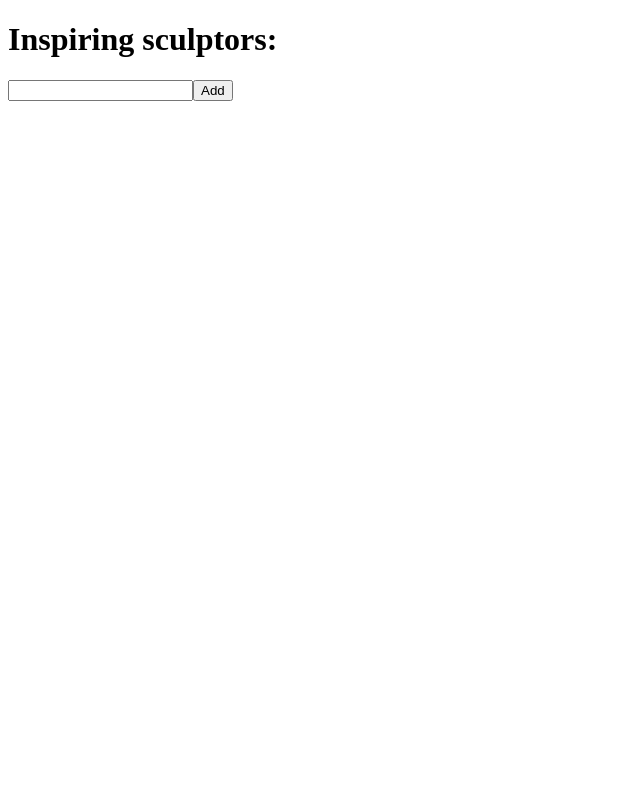
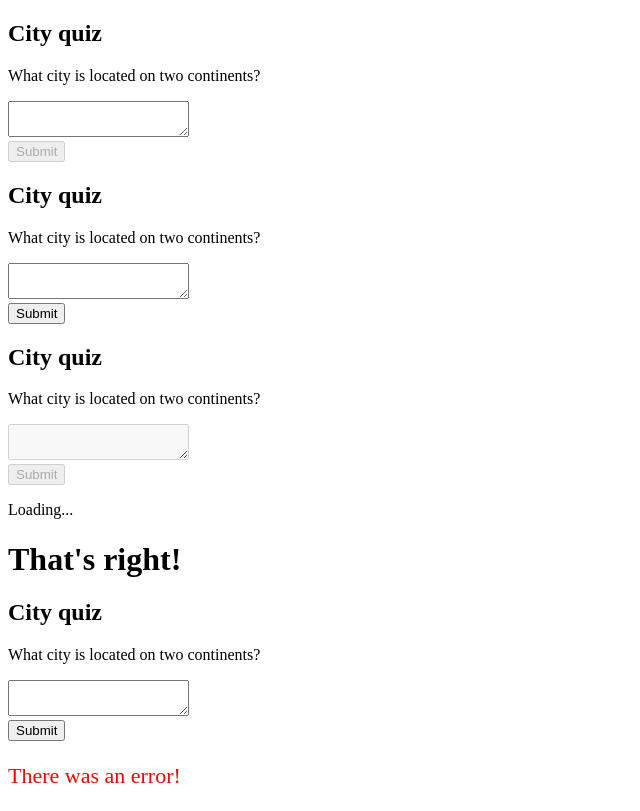
Before and after one commit to jahmedabeer/Learning-react, a React (Vite) app: page / in a window 1280 px wide. Shown: the whole page, without its empty margins (0-640 px from the left). Built offline with nearby package versions, Linux system fonts and the light colour scheme.

Commit message:
Thinking about UI declaratively - 1

```diff
--- a/src/App.jsx
+++ b/src/App.jsx
@@ -1,33 +1,14 @@
-import { useState } from 'react';
+import Form from "./components/Form";
 
-let nextId = 0;
+const statuses = ['empty', 'typing', 'submitting', 'success', 'error'] // Storybooks: Displaying many visual states at once
 
 export default function List() {
-  const [name, setName] = useState('');
-  const [artists, setArtists] = useState([]);
 
   return (
     <>
-      <h1>Inspiring sculptors:</h1>
-      <input
-        value={name}
-        onChange={e => setName(e.target.value)}
-      />
-      <button onClick={() => {
-        // artists.push({
-        //   id: nextId++,
-        //   name: name,
-        // });
-        setArtists([
-          ...artists, // that contains all the old items
-          { id: nextId++, name: name }
-        ])
-      }}>Add</button>
-      <ul>
-        {artists.map(artist => (
-          <li key={artist.id}>{artist.name}</li>
-        ))}
-      </ul>
+      {statuses.map(status => (
+        <Form key={status} status={status} />
+      ))}
     </>
   );
 }
--- /dev/null
+++ b/src/components/Form.jsx
@@ -0,0 +1,18 @@
+export default function Form({ status = 'empty' }) {
+    // visual states: Empty, Typing, Submitting, Success, Error
+
+    if (status === 'success') return <h1>That's right!</h1>
+    return (
+        <>
+            <h2>City quiz</h2>
+            <p>What city is located on two continents?</p>
+            <form>
+                <textarea disabled={status === 'submitting'}></textarea>
+                <br />
+                <button disabled={status === 'empty' || status === 'submitting'}>Submit</button>
+                {status === 'submitting' && <p>Loading...</p>}
+                {status === 'error' && <p style={{ color: 'red', fontSize: '22px' }}>There was an error!</p>}
+            </form>
+        </>
+    );
+}
```
Also changed, not shown: 1 other file (tests, documents, lock files or other folders).
